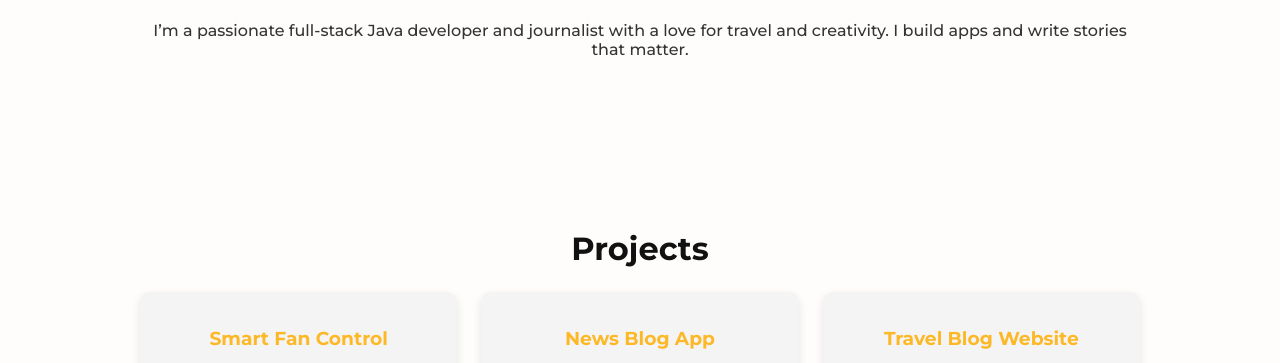
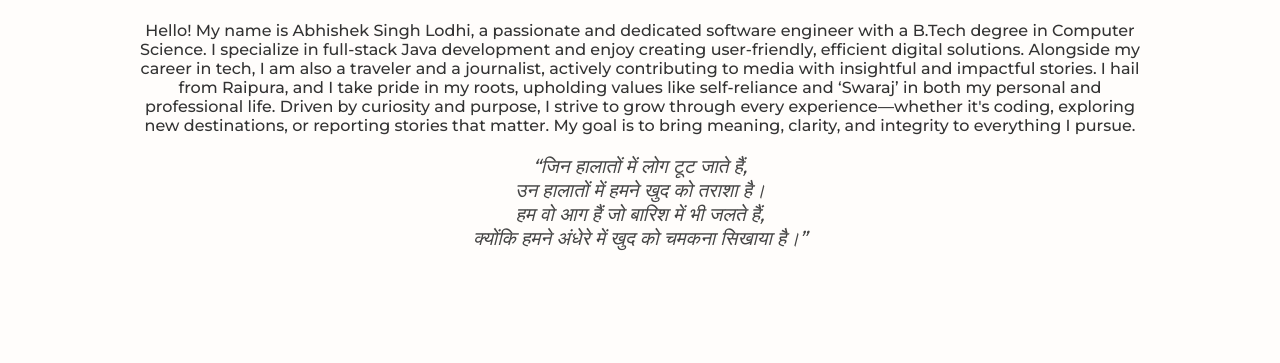
Before and after one commit to ABHISHEKLODHI6244/portpolio, a plain HTML site: page index.html in a window 1280 px wide. Shown: the part 644-1007 px from the top of the page. Drawn offline with Linux system fonts and the light colour scheme.

Commit message:
Update index.html

```diff
--- a/index.html
+++ b/index.html
@@ -35,12 +35,20 @@
       </div>
     </div>
   </header>
-
   <section id="about">
     <h2>About Me</h2>
-    <p>I’m a passionate full-stack Java developer and journalist with a love for travel and creativity. I build apps and write stories that matter.</p>
-  </section>
+    <p>Hello! My name is Abhishek Singh Lodhi, a passionate and dedicated software engineer with a B.Tech degree in Computer Science. I specialize in full-stack Java development and enjoy creating user-friendly, efficient digital solutions.
 
+Alongside my career in tech, I am also a traveler and a journalist, actively contributing to media with insightful and impactful stories. I hail from Raipura, and I take pride in my roots, upholding values like self-reliance and ‘Swaraj’ in both my personal and professional life.
+
+Driven by curiosity and purpose, I strive to grow through every experience—whether it's coding, exploring new destinations, or reporting stories that matter. My goal is to bring meaning, clarity, and integrity to everything I pursue.
+      <p style="font-style: italic; font-size: 1.2rem; color: #444;">
+    “जिन हालातों में लोग टूट जाते हैं,<br>
+    उन हालातों में हमने खुद को तराशा है।<br>
+    हम वो आग हैं जो बारिश में भी जलते हैं,<br>
+    क्योंकि हमने अंधेरे में खुद को चमकना सिखाया है।”
+  </p>
+</section>
   <section id="projects">
     <h2>Projects</h2>
     <div class="projects">
@@ -65,7 +73,7 @@
     <p>Phone: +91-6261478016</p>
   <div class="social-links">
   <a href="https://www.instagram.com/_abhisheklodhi" target="_blank"><i class="fab fa-instagram"></i>Instagram</a>
-  <a href="https://wa.me/6261478016" target="_blank"><i class="fab fa-whatsapp"></i>WhatsApp</a>
+  <a href="https://wa.me/+91-6261478016" target="_blank"><i class="fab fa-whatsapp"></i>WhatsApp</a>
 </div>
 
 </div>
```
